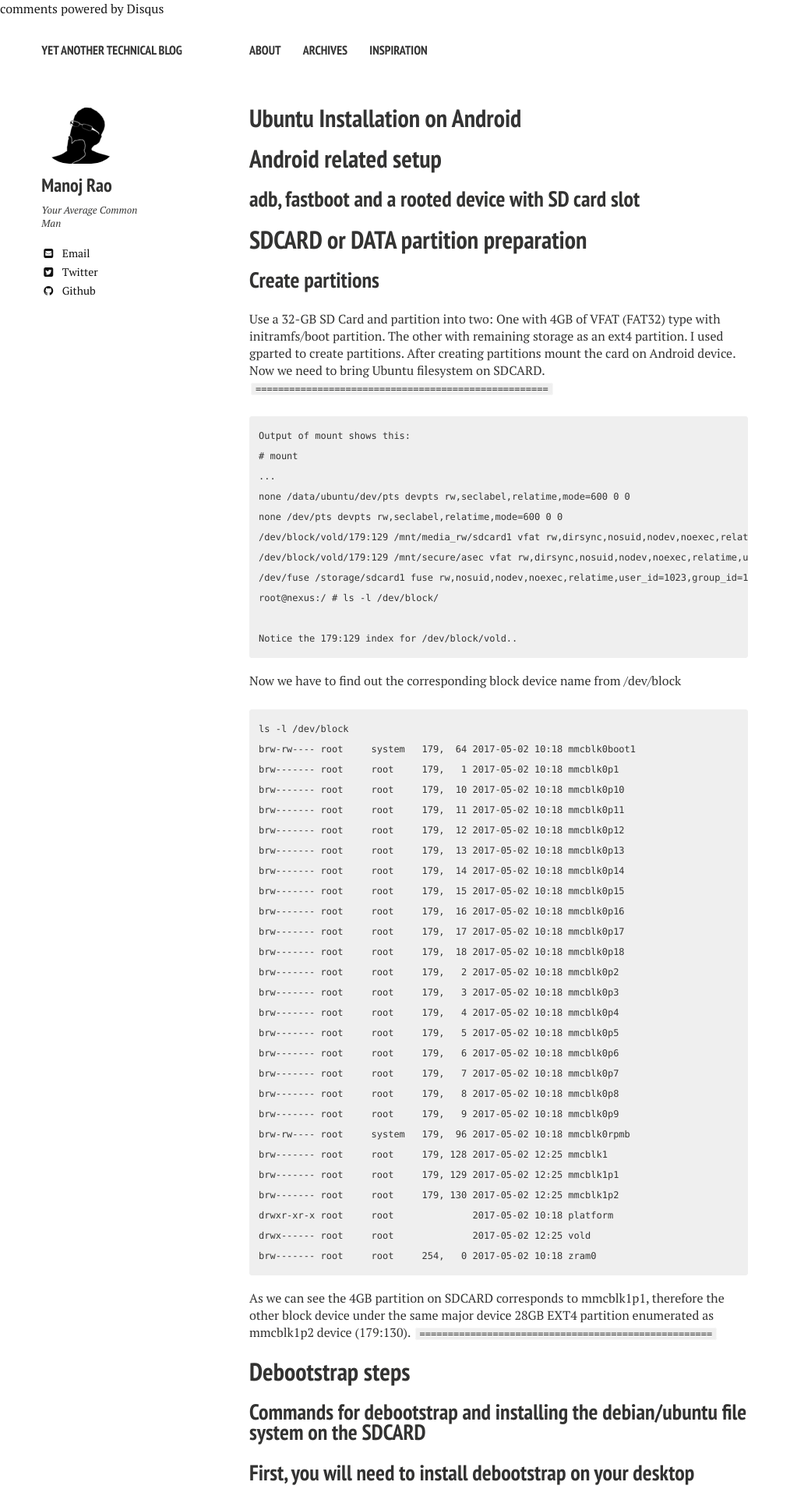
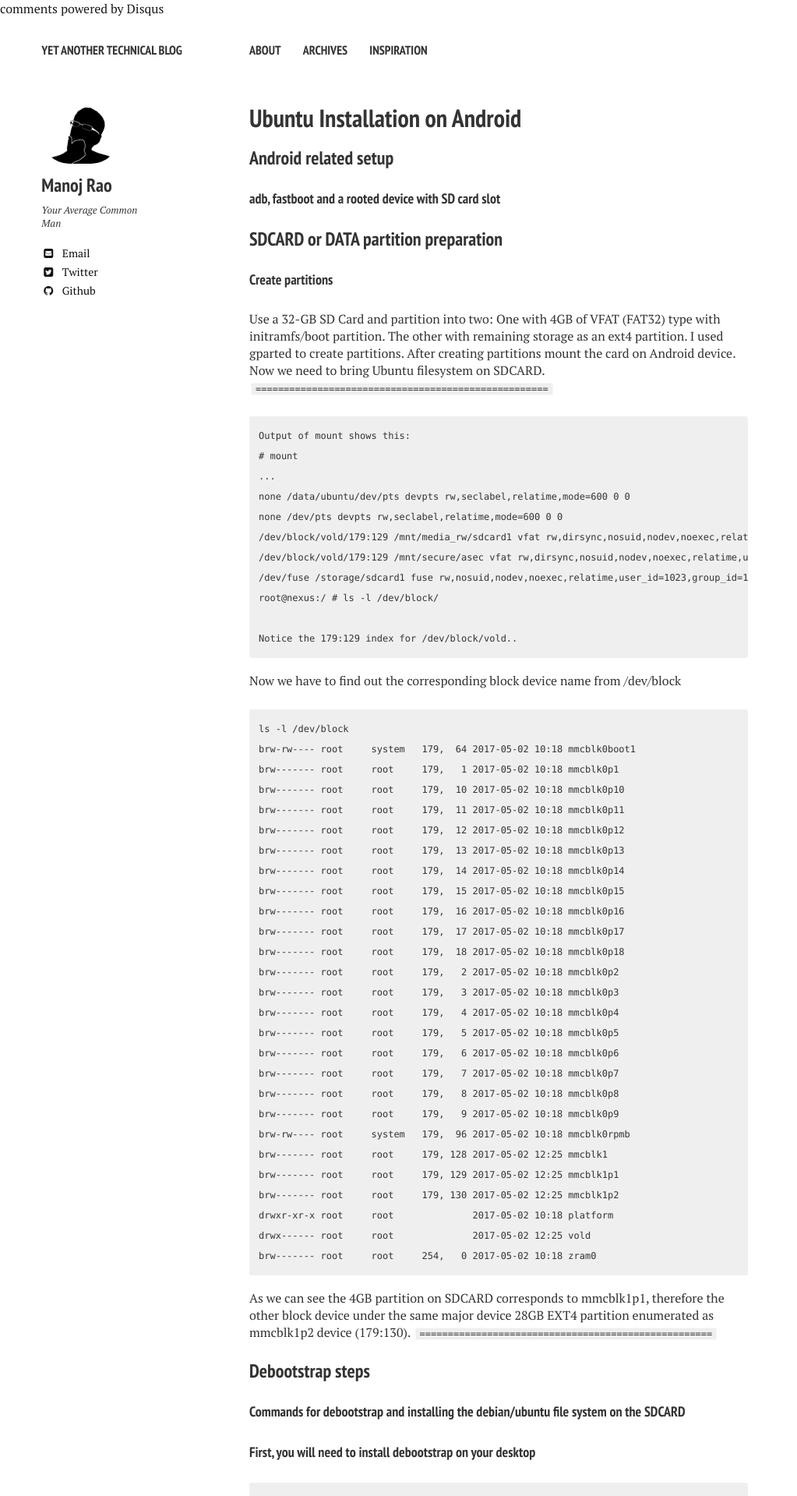
Before and after one commit to mycpuorg/mycpuorg.github.io, a Jekyll site: the page built from _posts/2017-05-07-ubuntu-on-android.md, in a window 1280 px wide. Shown: the top 1919 px of the page at 78% size, without its empty margins (0-1023 px from the left). Built offline with Jekyll 4.4.1, drawn with Linux system fonts in a browser that asks for light colours; nearby versions of some CDN libraries; comment, search, counter and statistics services are not loaded.

Commit message:
fix header levels, lower unnecessary big headers for subsections

```diff
--- a/_posts/2017-05-07-ubuntu-on-android.md
+++ b/_posts/2017-05-07-ubuntu-on-android.md
@@ -6,13 +6,13 @@
 comments: true
 ---
 
-# Android related setup
+### Android related setup
 
-## adb, fastboot and a rooted device with SD card slot
+#### adb, fastboot and a rooted device with SD card slot
 
-# SDCARD or DATA partition preparation
+### SDCARD or DATA partition preparation
 
-## Create partitions
+#### Create partitions
 
 Use a 32-GB SD Card and partition into two:
 One with 4GB of VFAT (FAT32) type with initramfs/boot partition.
@@ -68,25 +68,25 @@
 EXT4 partition enumerated as mmcblk1p2 device (179:130).
 `====================================================`
 
-# Debootstrap steps
+### Debootstrap steps
 
-## Commands for debootstrap and installing the debian/ubuntu file system on the SDCARD
+#### Commands for debootstrap and installing the debian/ubuntu file system on the SDCARD
 
-## First, you will need to install debootstrap on your desktop
+#### First, you will need to install debootstrap on your desktop
 
     sudo apt-get install debootstrap
 
-## After this, you can run debootstrap to download the first stage images of xenial (or other Ubuntu release of your choice)
+#### After this, you can run debootstrap to download the first stage images of xenial (or other Ubuntu release of your choice)
 
-# apt conf modification
+### apt conf modification
 
-## Configuring parameters such as environment variables etc to get Ubuntu up and running..
+#### Configuring parameters such as environment variables etc to get Ubuntu up and running..
 
-# Bonus points: Re-route X11 display to the screen
+### Bonus points: Re-route X11 display to the screen
 
-## A nice-to-have feature
+#### A nice-to-have feature
 
-# UBUNTU on SDCARD: Writing the initramfs on /init
+### UBUNTU on SDCARD: Writing the initramfs on /init
 
     #!/sbin/busybox sh
 
@@ -183,7 +183,7 @@
 
     # Now shutdown your device and remove the SDcard.
 
-# UBUNTU on SDCARD:: Problems faced with apt-get update
+### UBUNTU on SDCARD:: Problems faced with apt-get update
 
 I looked a little further into this and it's really baffling to me. I
 enabled the debug flags for apt commands and looked at the output,
@@ -194,7 +194,7 @@
   Could not create a socket for 91.189.88.150 (f=2 t=1 p=6) - socket
 (13: Permission denied)
 
-## UBUNTU on SDCARD:
+### UBUNTU on SDCARD:
 
 `============================================`
 The difference, as far as I can tell thus far, seems to be in that the '_apt' user cannot read the 'pubring.gpg' file that is being created in a temporary directory, which means that gpgv cannot access it when it runs;
@@ -218,7 +218,7 @@
 `=
 =============================================`
 
-## UBUNTU on SDCARD: Add details to the following solutions before putting them up on the wiki
+### UBUNTU on SDCARD: Add details to the following solutions before putting them up on the wiki
 
 I also installed the debian package called android-permissions.deb
 Here's my new apt.conf
```
